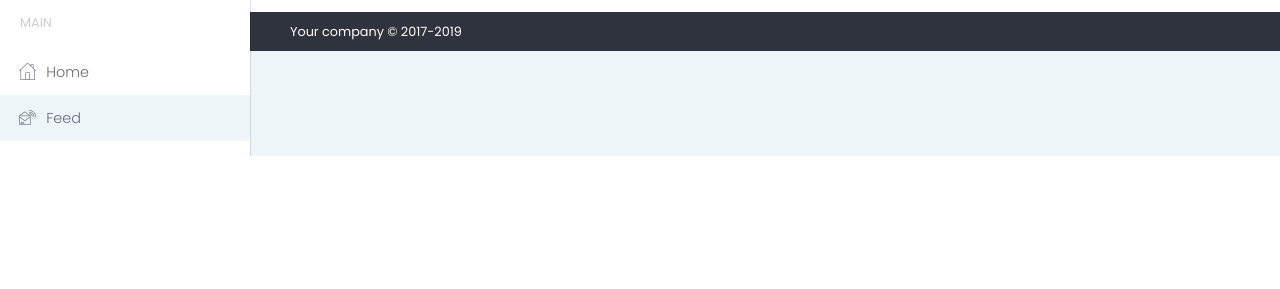
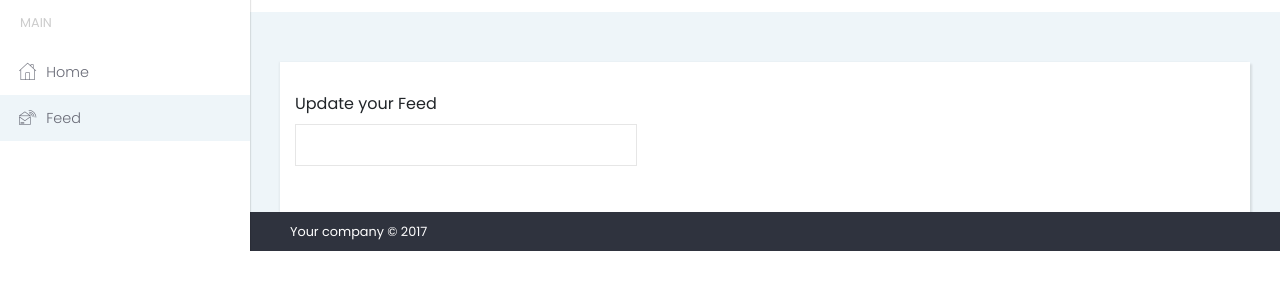
Before and after one commit to ProgrammingFuad/CapstoneProjectStaticPages, a plain HTML site: page feed.html in a window 1280 px wide. Shown: the part 175-464 px from the top of the page. Drawn offline with nearby package versions, Linux system fonts and the light colour scheme.

Commit message:
Input Box for Feed
Added an input box for feed.

```diff
--- a/feed.html
+++ b/feed.html
@@ -3,6 +3,7 @@
   <head>
     <meta charset="utf-8">
     <meta http-equiv="X-UA-Compatible" content="IE=edge">
+    <title>Mock Feed</title>
     <meta name="description" content="">
     <meta name="viewport" content="width=device-width, initial-scale=1">
     <meta name="robots" content="all,follow">
@@ -135,12 +136,30 @@
           </div>
           <!-- Charts Section-->
 
+
+          <!-- Dashboard Counts Section-->
+          <section class="dashboard-counts no-padding-bottom">
+            <div class="container-fluid">
+              <div class="row bg-white has-shadow">
+                <div class="form-group">
+                  <label for="usr">Update your Feed</label>
+                  <input class="form-control input-lg" id="inputlg" type="text">
+                </div>
+              </div>
+            </div>
+          </section>
+          <!-- Dashboard Header Section    -->
+
+
+
+
+
           <!-- Page Footer-->
           <footer class="main-footer">
             <div class="container-fluid">
               <div class="row">
                 <div class="col-sm-6">
-                  <p>Your company &copy; 2017-2019</p>
+                  <p>Your company &copy; 2017</p>
                 </div>
                 <div class="col-sm-6 text-right">
 
```
Also changed, not shown: 1 other file.
